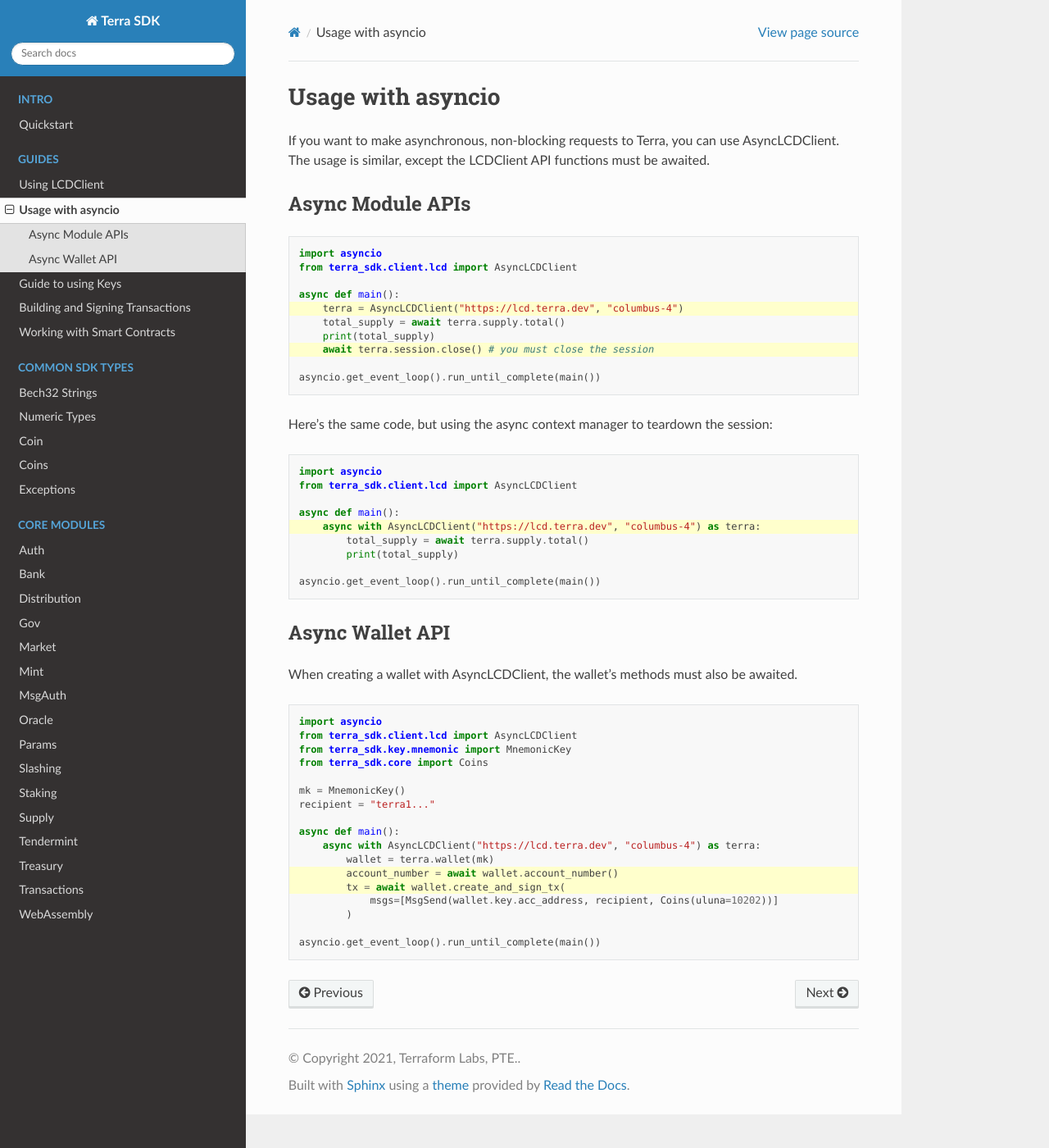
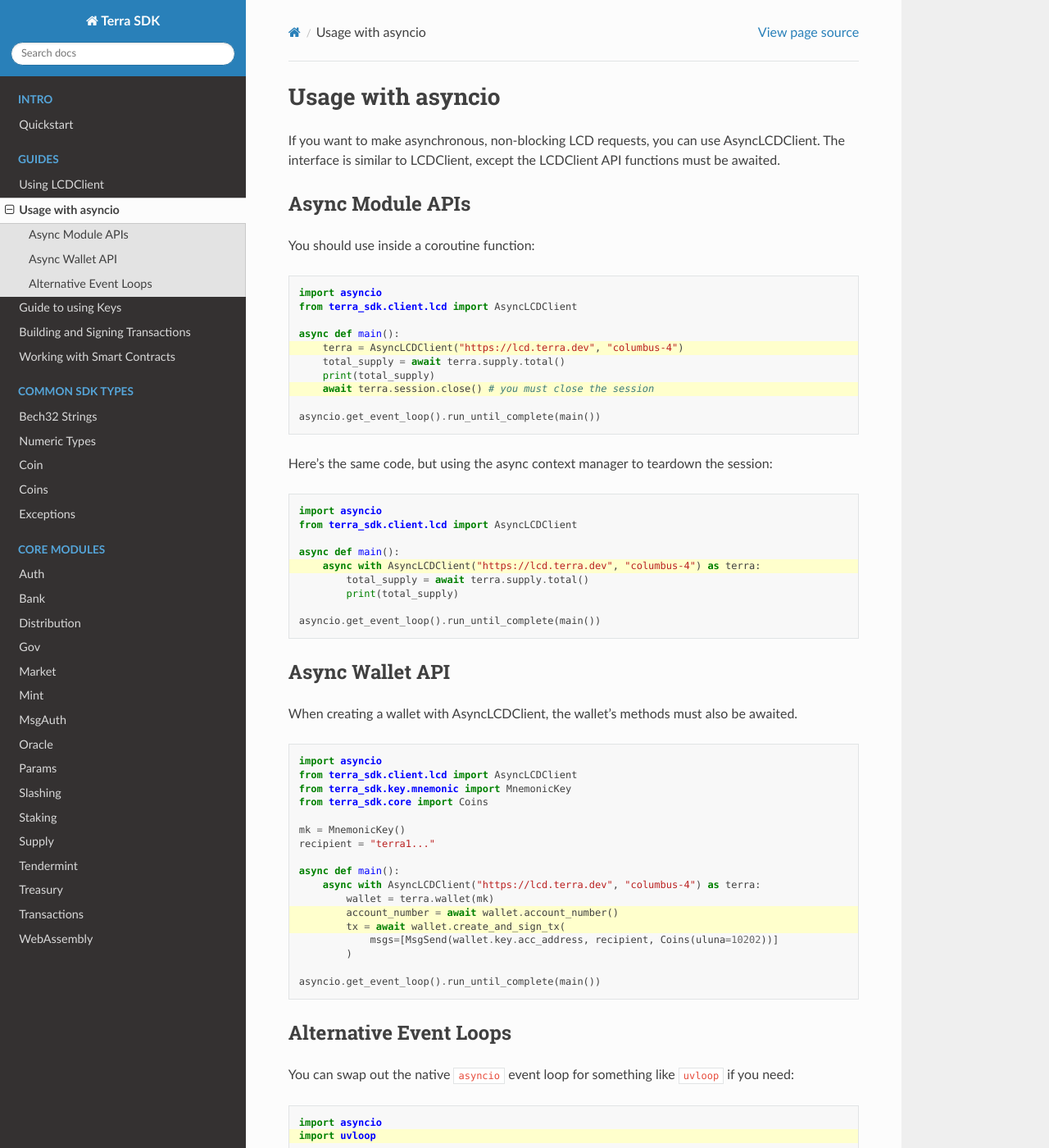
Before and after one commit to terra-money/terra.py, a Sphinx documentation site: the page built from docs/guides/async.rst, in a window 1280 px wide and 1400 px high. Shown: the whole window at 82% size. Built offline with Sphinx 7.4.7 and the Read the Docs theme 2.0.0, drawn with Linux system fonts in a browser that asks for light colours; some of the changed text lies outside the part shown.

Commit message:
add alternative event loops doc

```diff
--- a/docs/guides/async.rst
+++ b/docs/guides/async.rst
@@ -1,11 +1,13 @@
 Usage with asyncio
 ==================
 
-If you want to make asynchronous, non-blocking requests to Terra, you can use AsyncLCDClient.
-The usage is similar, except the LCDClient API functions must be awaited.
+If you want to make asynchronous, non-blocking LCD requests, you can use AsyncLCDClient.
+The interface is similar to LCDClient, except the LCDClient API functions must be awaited.
 
 Async Module APIs
 -----------------
+
+You should use  inside a coroutine function:
 
 .. code-block:: python
     :emphasize-lines: 5,8
@@ -62,3 +64,24 @@
             )
 
     asyncio.get_event_loop().run_until_complete(main())
+
+Alternative Event Loops
+-----------------------
+
+You can swap out the native ``asyncio`` event loop for something like ``uvloop`` if you
+need:
+
+.. code-block:: python
+    :emphasize-lines: 2, 10
+
+    import asyncio
+    import uvloop
+
+    from terra_sdk.client.lcd import AsyncLCDClient
+
+    async def main():
+        async with AsyncLCDClient("https://lcd.terra.dev", "columbus-4") as terra:
+            total_supply = await wallet.supply.total()
+
+    uvloop.install()
+    asyncio.get_event_loop().run_until_complete(main())
```
